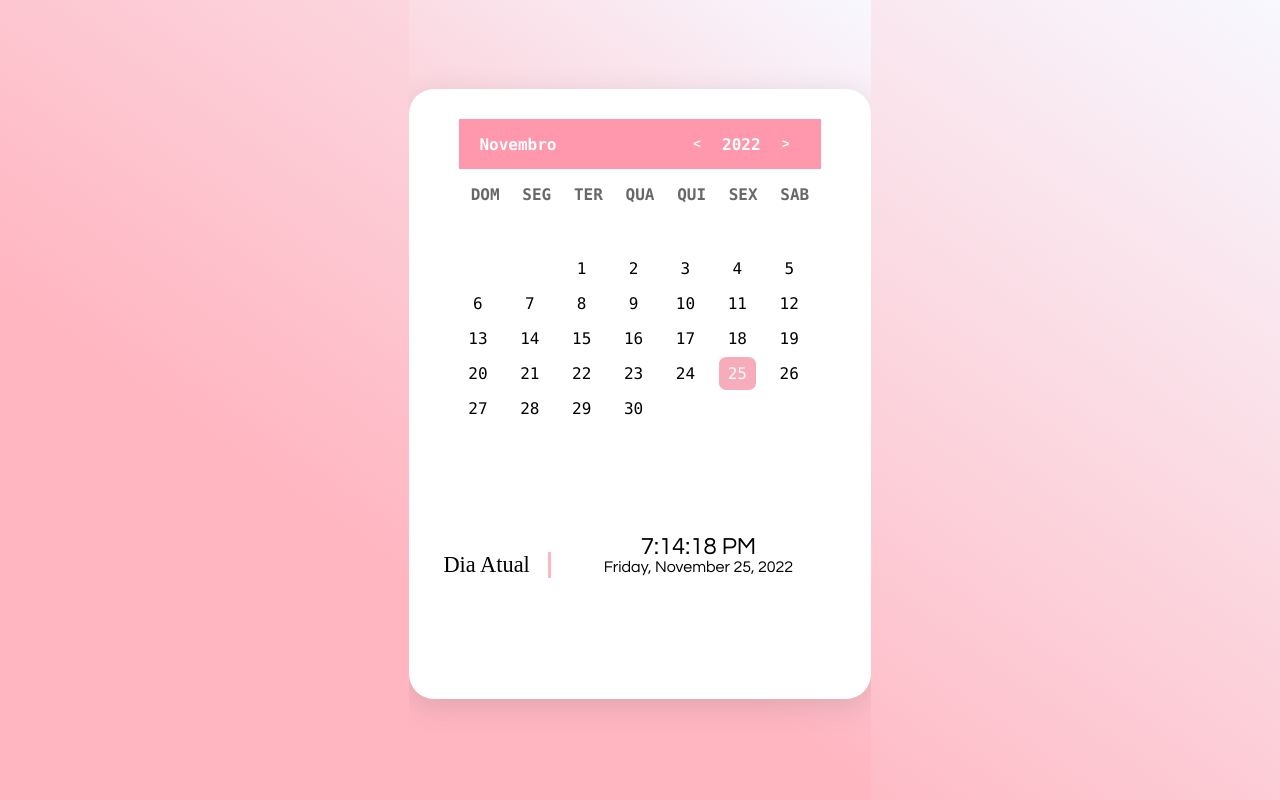
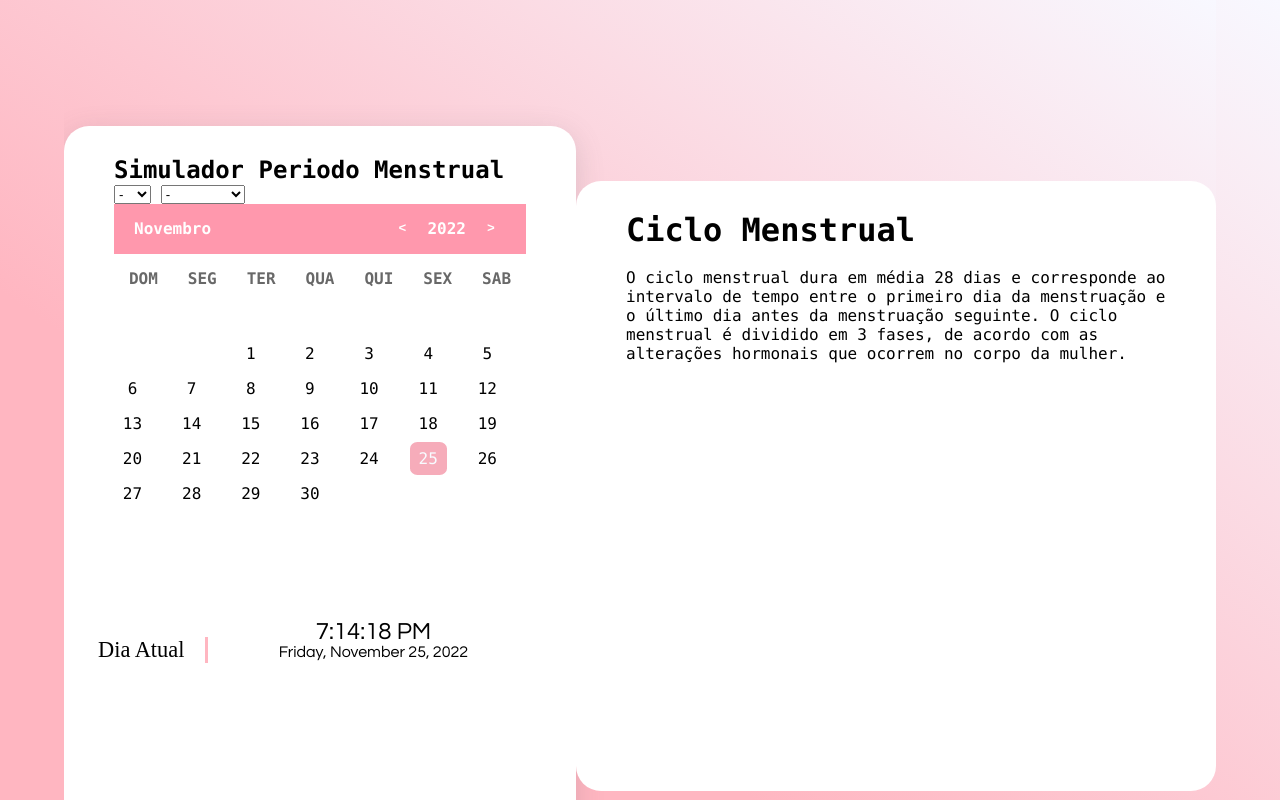
Before and after one commit to aiamnaul/Rosa-o-ano-todo, a plain HTML site: page net/Calendar-main/index.html in a window 1280 px wide. Drawn offline with Linux system fonts and the light colour scheme.

Commit message:
Add files via upload

```diff
--- a/net/Calendar-main/index.html
+++ b/net/Calendar-main/index.html
@@ -8,8 +8,65 @@
     <script src="script.js" defer></script>
   </head>
   <body>
+    <header class="header-cabeçalho">
+      <div class="logo"></div>
+    </header>
     <div class="contianer">
       <div class="calendar">
+        <div class="title-calendar">
+          <h2>Simulador Periodo Menstrual</h2>
+        </div>
+        <div class="dados-simulador">
+          <select name="dia-simulador">
+            <option value="-">-</option>
+            <option value="1">1</option>
+            <option value="2">2</option>
+            <option value="3">3</option>
+            <option value="4">4</option>
+            <option value="5">5</option>
+            <option value="6">6</option>
+            <option value="7">7</option>
+            <option value="8">8</option>
+            <option value="9">9</option>
+            <option value="10">10</option>
+            <option value="11">11</option>
+            <option value="12">12</option>
+            <option value="13">13</option>
+            <option value="14">14</option>
+            <option value="15">15</option>
+            <option value="16">16</option>
+            <option value="17">17</option>
+            <option value="18">18</option>
+            <option value="19">19</option>
+            <option value="20">20</option>
+            <option value="21">21</option>
+            <option value="22">22</option>
+            <option value="23">23</option>
+            <option value="24">24</option>
+            <option value="25">25</option>
+            <option value="26">26</option>
+            <option value="27">27</option>
+            <option value="28">28</option>
+            <option value="29">29</option>
+            <option value="30">30</option>
+            <option value="31">31</option>
+          </select>
+          <select name="mes-simulador">
+            <option value="-">-</option>
+            <option value="Janeiro">Janeiro</option>
+            <option value="Fevereiro">Fevereiro</option>
+            <option value="Março">Março</option>
+            <option value="Abril">Abril</option>
+            <option value="Maio">Maio</option>
+            <option value="Junho">Junho</option>
+            <option value="Julho">Julho</option>
+            <option value="Agosto">Agosto</option>
+            <option value="Setembro">Setembro</option>
+            <option value="Outubro">Outubro</option>
+            <option value="Novembro">Novembro</option>
+            <option value="Dezembro">Dezembro</option>
+          </select>
+        </div>
         <div class="calendar-header">
           <span class="month-picker" id="month-picker"> May </span>
           <div class="year-picker" id="year-picker">
@@ -22,7 +79,6 @@
             </span>
           </div>
         </div>
-
         <div class="calendar-body">
           <div class="calendar-week-days">
             <div>DOM</div>
@@ -47,6 +103,18 @@
         </div>
         <div class="month-list"></div>
       </div>
+      <div class="insert-dados">
+
+      </div>
+      <div class="contents">
+        <h1>Ciclo Menstrual</h1>
+        <br>
+        <div class="txt-Ciclo-Menstrual">
+          O ciclo menstrual dura em média 28 dias e corresponde ao intervalo de tempo entre o primeiro dia da
+          menstruação e o último dia antes da menstruação seguinte. O ciclo menstrual é dividido em 3 fases,
+          de acordo com as alterações hormonais que ocorrem no corpo da mulher.
+        </div>
+      </div>
     </div>
   </body>
 </html>
--- a/net/Calendar-main/style.css
+++ b/net/Calendar-main/style.css
@@ -27,17 +27,18 @@
     width: max-content;
     height: max-content;
     position: relative;
-    display: flex;
-    padding: 2% 0px 0px 0px;
-    justify-content: center;
+    display: flex ;
+    padding: 1% 0px 0px 0px;
+    justify-content: space-around;
+    align-items: center;
     top: 10%;
     right: 0%;
     width: 100%;
     height: 100%;
   }
   .calendar {
-    height: 610px;
-    width: max-content;
+    height: 90vh;
+    width: 40vw;
     background-color: white;
     border-radius: 25px;
     overflow: hidden;
@@ -295,3 +296,11 @@
       margin: 5px 0px;
     }
   }
+  .contents{
+    height: 610px;
+    width: 50vw;
+    background-color:  white;
+    border-radius: 25px;
+    overflow: hidden;
+    padding: 30px 50px 0px 50px;
+  }
```
